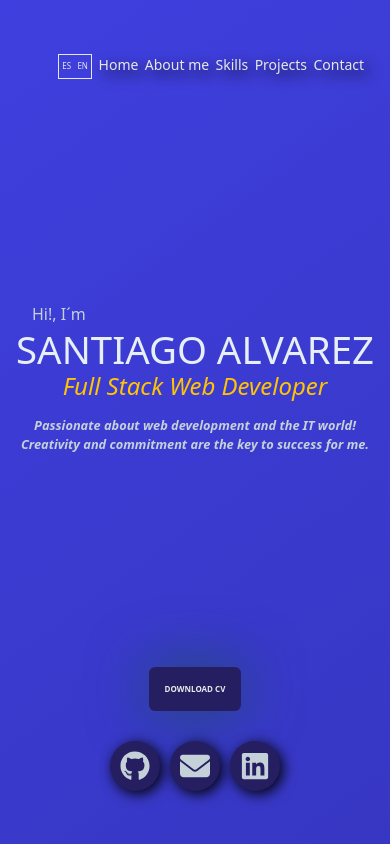
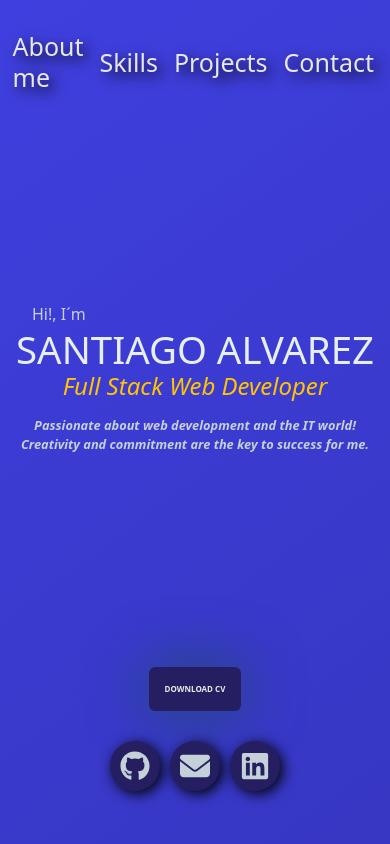
Before and after one commit to Santiagoalvarez2022/myPortfolio, a React (Create React App) app in the folder santiagoalvarez/: page / in a window 390 px wide. Shown: the top 844 px of the page. Built offline with nearby package versions, Linux system fonts and the light colour scheme; some icons are missing.

Commit message:
Revert "finalizacion de diseño mobile"
This reverts commit 6d00839efdb238b90b03f45181e7371488e5806a.

```diff
--- a/santiagoalvarez/src/App.module.css
+++ b/santiagoalvarez/src/App.module.css
@@ -62,87 +62,3 @@ section[id]{
     display: grid;
     grid-template-columns: 1.6fr .4fr;
 }
-
-
-@media (max-width: 768px) {
-    /* Estilos para pantallas pequeñas aquí */
-
-header{
-  position: fixed;
-  height: 10vh;
-  display: flex;
-  z-index: 3;
-  padding-left: 0;
-}
-
-.logo_hidden{
-  width: 30%;
-  display: none;
-}
-.logo{
-  width: 30%;
-  font-size: .7rem;
-}
-
-  }
-
-
-  /* Pantallas medianas */
-  @media (min-width: 769px) and (max-width: 992px) {
-    /* Estilos para pantallas medianas aquí */
-  }
-
-  /* Pantallas grandes */
-  @media (min-width: 993px) and (max-width: 1200px) {
-    /* Estilos para pantallas grandes aquí */
-  }
-
-  /* Pantallas extra grandes */
-  @media (min-width: 1201px) {
-    /* Estilos para pantallas extra grandes aquí */
-  }
-
-  /* Dispositivos móviles en modo paisaje */
-  @media (orientation: landscape) {
-    /* Estilos para dispositivos móviles en modo paisaje aquí */
-  }
-
-  /* Dispositivos móviles en modo retrato */
-  @media (orientation: portrait) {
-    /* Estilos para dispositivos móviles en modo retrato aquí */
-    header{
-        position: fixed;
-        height: 10vh;
-        display: flex;
-        align-items:center;
-        justify-content:end;
-        width: 100%;
-        padding: right 1rem;
-        z-index: 3;
-        padding: 0;
-    }
-
-    .logo, .logo_hidden{
-        display: none;
-    }
-  }
-
-  /* Dispositivos móviles con pantalla de ancho completo */
-  @media only screen and (max-width: 480px) {
-    /* Estilos para dispositivos móviles con pantalla de ancho completo aquí */
-  }
-
-  /* Dispositivos móviles con pantalla de ancho medio */
-  @media only screen and (min-width: 481px) and (max-width: 768px) {
-    /* Estilos para dispositivos móviles con pantalla de ancho medio aquí */
-  }
-
-  /* Dispositivos móviles con pantalla de ancho grande */
-  @media only screen and (min-width: 769px) and (max-width: 1024px) {
-    /* Estilos para dispositivos móviles con pantalla de ancho grande aquí */
-  }
-
-  /* Dispositivos móviles con pantalla de ancho extra grande */
-  @media only screen and (min-width: 1025px) {
-    /* Estilos para dispositivos móviles con pantalla de ancho extra grande aquí */
-  }
--- a/santiagoalvarez/src/components/Nav/Nav.jsx
+++ b/santiagoalvarez/src/components/Nav/Nav.jsx
@@ -21,15 +21,7 @@ export default function () {
                     <p onClick={()=>handlerLanguage_es()} >ES</p>
                     <p onClick={()=>handlerLanguage_en()} >EN</p>
                 </div>
-                <div className={style}>
-                    <h3 className={style.links}>
-                        <a href="#presentation" >
-                        {t("presentation.title")}
-                        </a>
-                    </h3>
-                </div>
-                <div className={style}>
-
+                <div>
                     <h3 className={style.links}>
                         <a href="#aboutMe" >
                         {t("aboutMe.title")}
--- a/santiagoalvarez/src/components/Nav/Nav.module.css
+++ b/santiagoalvarez/src/components/Nav/Nav.module.css
@@ -50,159 +50,3 @@
     background: #e6e8e9;
     color:#030a13;
 }
-
-
-
-
-/* Pantallas pequeñas */
-@media (max-width: 768px) {
-    /* Estilos para pantallas pequeñas aquí */
-
-
-.nav_container{
-    height: 10vh;
-    display: flex;
-    gap: 10px;
-    align-items:center;
-    justify-content:end;
-    padding-inline-end: 5%;
-}
-
-.nav{
-    display: flex;
-    align-items:center;
-    gap: .5rem ;
-
-}
-
-.links>a{
-    transition: .3s;
-    font-size: 10px;
-    height: 100%;
-    margin-bottom: 0;
-    color: #e6e8e9;
-
-    filter: drop-shadow(5px 5px 7px black);
-}
-
-.links >a:hover{
-    transition: .3s;
-    color:  #ffc402;
-    cursor: pointer;
-    font-size: 13px;
-    max-height: fit-content;
-}
-
-.translater{
-    display: flex;
-    height: 100%;
-    border: 1px solid #e6e8e9;
-    margin-right: .5rem;
-}
-.translater > p{
-    padding-inline: .2rem;
-    margin-bottom: 0;
-    color: #e6e8e9;
-    cursor: pointer;
-    font-size: 7px;
-}
-
-.translater > p:hover{
-    background: #e6e8e9;
-    color:#030a13;
-}
-
-  }
-
-
-  /* Pantallas medianas */
-  @media (min-width: 769px) and (max-width: 992px) {
-    /* Estilos para pantallas medianas aquí */
-  }
-
-  /* Pantallas grandes */
-  @media (min-width: 993px) and (max-width: 1200px) {
-    /* Estilos para pantallas grandes aquí */
-  }
-
-  /* Pantallas extra grandes */
-  @media (min-width: 1201px) {
-    /* Estilos para pantallas extra grandes aquí */
-  }
-
-  /* Dispositivos móviles en modo paisaje */
-  @media (orientation: landscape) {
-    /* Estilos para dispositivos móviles en modo paisaje aquí */
-  }
-
-  /* Dispositivos móviles en modo retrato */
-  @media (orientation: portrait) {
-    /* Estilos para dispositivos móviles en modo retrato aquí */
-
-    .nav_container{
-        width: 100%;
-    }
-    .nav{
-        height: 100%;
-        justify-content: end;
-        gap: .4rem;
-        width: 100%;
-    }
-
-    .links_container{
-        background: #000;
-    }
-    .links>a{
-        transition: .3s;
-        font-size: 14px;
-        height: 100%;
-        margin-bottom: 0;
-        color: #e6e8e9;
-
-        filter: drop-shadow(5px 5px 7px black);
-    }
-    .translater{
-        height: 30%;
-        margin-right: 0;
-        display: flex;
-        align-items:center;
-    }
-    .translater > p{
-        font-size: 8px;
-        padding-inline: .2rem;
-        margin-bottom: 0;
-        color: #e6e8e9;
-        cursor: pointer;
-
-    }
-    .links >a:hover{
-        transition: .3s;
-        color:  #ffc402;
-        cursor: pointer;
-        font-size: 18px;
-        max-height: fit-content;
-    }
-
-
-
-  }
-
-  /* Dispositivos móviles con pantalla de ancho completo */
-  @media only screen and (max-width: 480px) {
-    /* Estilos para dispositivos móviles con pantalla de ancho completo aquí */
-  }
-
-  /* Dispositivos móviles con pantalla de ancho medio */
-  @media only screen and (min-width: 481px) and (max-width: 768px) {
-    /* Estilos para dispositivos móviles con pantalla de ancho medio aquí */
-  }
-
-  /* Dispositivos móviles con pantalla de ancho grande */
-  @media only screen and (min-width: 769px) and (max-width: 1024px) {
-    /* Estilos para dispositivos móviles con pantalla de ancho grande aquí */
-  }
-
-  /* Dispositivos móviles con pantalla de ancho extra grande */
-  @media only screen and (min-width: 1025px) {
-    /* Estilos para dispositivos móviles con pantalla de ancho extra grande aquí */
-  }
--- a/santiagoalvarez/src/components/projects/Projects.module.css
+++ b/santiagoalvarez/src/components/projects/Projects.module.css
@@ -115,9 +115,7 @@ a:link { text-decoration:none; } a:visited { text-decoration:none; }
 .logo > img{
     width: 60%;
 }
-.logo2 > img{
-    width: 70%;
-}
+
 
 
 
--- a/santiagoalvarez/src/translations/en/app.json
+++ b/santiagoalvarez/src/translations/en/app.json
@@ -1,6 +1,5 @@
 {
     "presentation":{
-        "title":"Home",
        "greeting":"Hi!, I´m",
         "presentation":"Passionate about web development and the IT world! Creativity and commitment are the key to success for me.",
         "download":"DOWNLOAD CV"
--- a/santiagoalvarez/src/translations/es/app.json
+++ b/santiagoalvarez/src/translations/es/app.json
@@ -1,6 +1,5 @@
 {
     "presentation":{
-        "title":"Inicio",
        "greeting":"Hola!, Soy",
         "presentation":"Un apasionado por el desarrollo web y el mundo IT! La creatividad y el compromiso son para mí la clave del éxito.",
         "download":"DESCARGAR CV"
```
